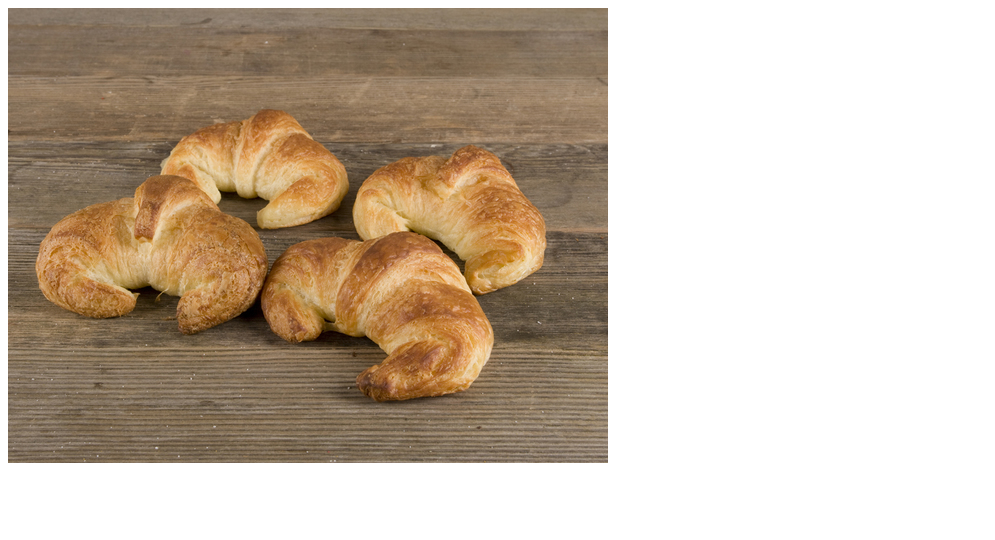
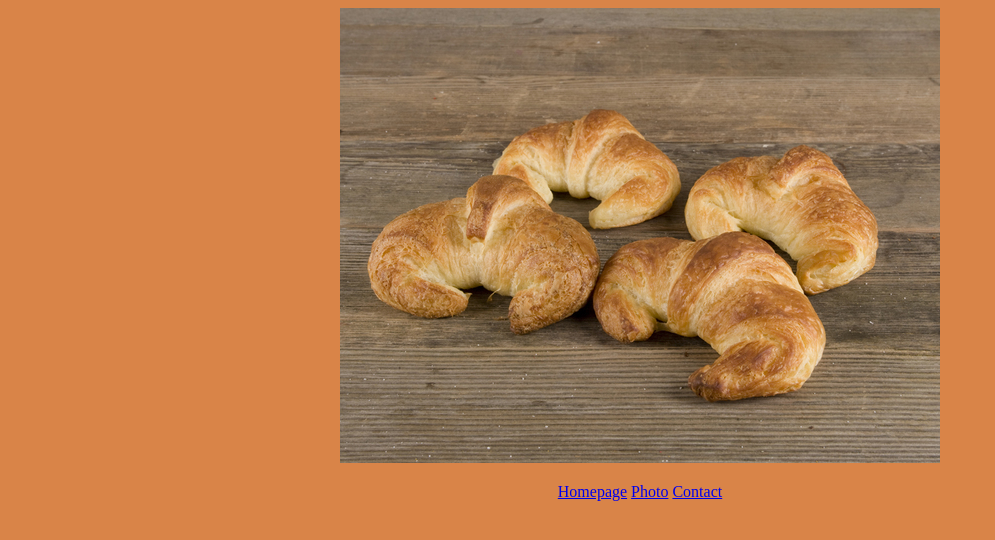
Before and after one commit to Marina-foodie/croissant, a plain HTML site: page photo.html in a window 1280 px wide. Shown: the whole page, without its empty margins (0-995 px from the left). Drawn offline with Linux system fonts and the light colour scheme; files whose address does not match are found by name.

Commit message:
Added some styling

```diff
--- a/photo.html
+++ b/photo.html
@@ -4,11 +4,27 @@
     <meta charset="UTF-8" />
     <meta name="viewport" content="width=device-width, initial-scale=1.0" />
     <title>Photo</title>
+    <style>
+      body {
+        text-align: center;
+        background: #d98448;
+      }
+      a {
+        display: center;
+      }
+      img {
+        display: center;
+      }
+    </style>
   </head>
   <body>
     <img
-      src="C:\Users\marin\OneDrive\SheCodes\10 Responsive Add-On\Buttergipfel.jpg"
+      src="C:\Users\marin\OneDrive\SheCodes\10 Responsive Add-On\croissant\Buttergipfel.jpg"
       alt="Croissant"
     />
+    <p></p>
+    <a href="index.html" class="homepage-link">Homepage</a>
+    <a href="photo.html" class="photo-link">Photo</a>
+    <a href="contact.html" class="contact-link">Contact</a>
   </body>
 </html>
```
Also changed, not shown: contact.html (+12 -0 lines), index.html (+15 -0 lines).
